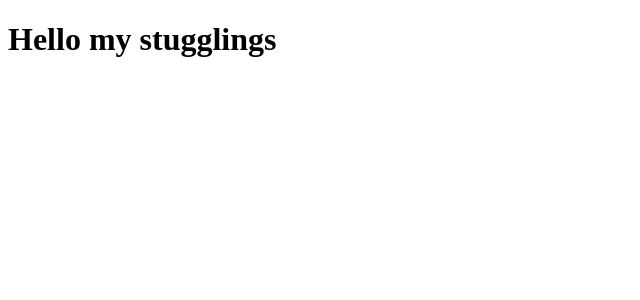
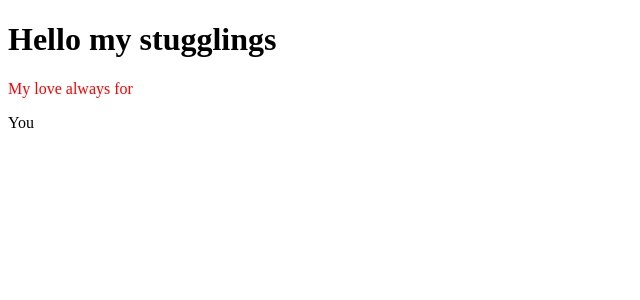
Before and after one commit to Darlass/Shop-project-React, a React (Create React App) app: page / in a window 1280 px wide. Shown: the top 300 px of the page, without its empty margins (0-640 px from the left). Built offline with nearby package versions, Linux system fonts and the light colour scheme.

Commit message:
introduce css

```diff
--- /dev/null
+++ b/src/Content.css
@@ -0,0 +1,3 @@
+.love{
+    color: red;
+}
--- a/src/Content.tsx
+++ b/src/Content.tsx
@@ -1,16 +1,14 @@
+import './Content.css'
+
 type ContentProps = {
     p1: string
     p2: string
 }
-const Content = (props: ContentProps) => {
+const Content = ({ p1, p2 }: ContentProps) => {
     return (
         <>
-            <p>
-
-            </p>
-            <p>
-
-            </p>
+            <p className="love">{p1}</p>
+            <p>{p2}</p>
         </>
     )
 }
--- a/src/index.tsx
+++ b/src/index.tsx
@@ -16,7 +16,7 @@ const App = () => {
     return ( // 3) Вывели данные 3. Выводим компонент на страницу
         <>
             <Title subtitle="my stugglings" />
-            <Content p1="Me" p2="You" />
+            <Content p1="My love always for" p2="You" />
         </>
     )
 }
```
